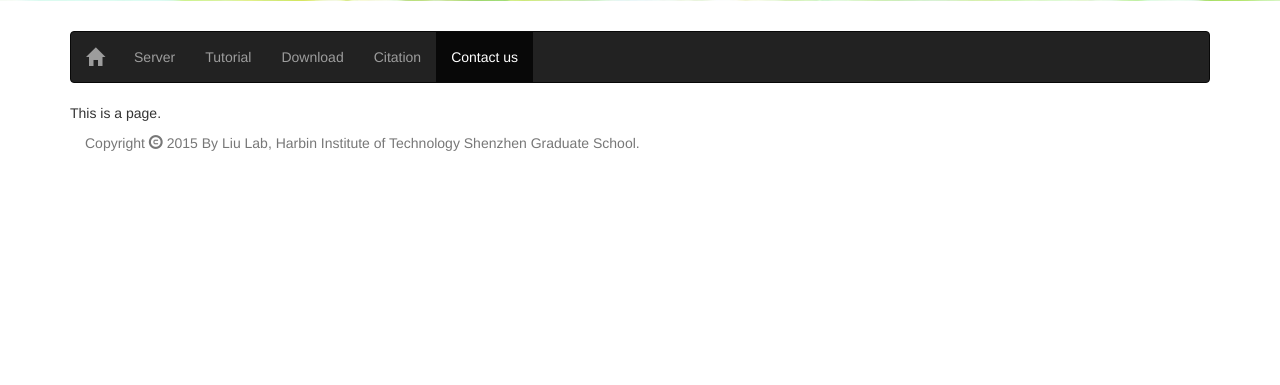
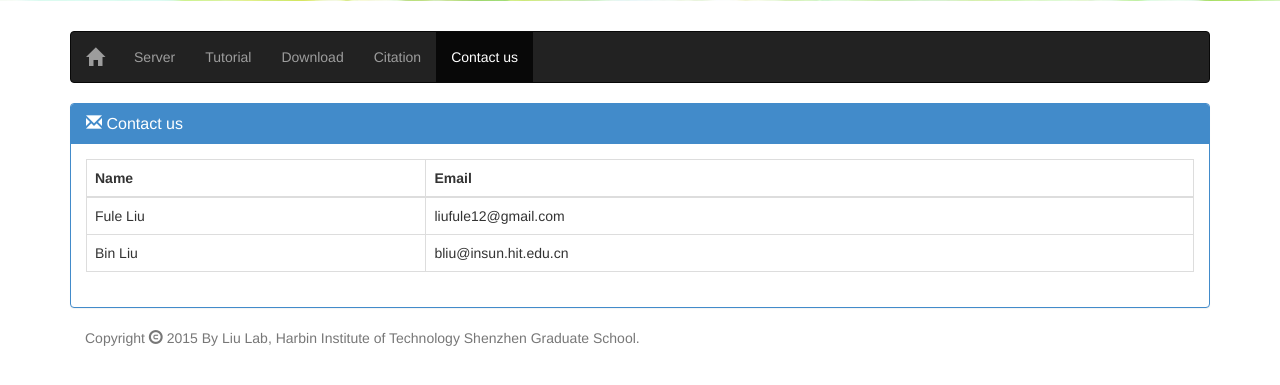
Before and after one commit to liufule12/repRNA_Web, a Flask app: page /contact/ in a window 1280 px wide. Shown: the part 239-624 px from the top of the page. Run offline with Flask 2, Linux system fonts and the light colour scheme; some libraries are stand-ins or nearby versions.

Commit message:
add contact

```diff
--- a/webserver/templates/contact.html
+++ b/webserver/templates/contact.html
@@ -14,5 +14,32 @@
 
 
 {% block content %}
-    <p>This is a page.</p>
+    <div class="panel panel-primary">
+        <div class="panel-heading">
+            <h4 class="panel-title">
+                <span class="glyphicon glyphicon-envelope"></span> Contact us
+            </h4>
+        </div>
+
+        <div class="panel-body">
+            <table class="table table-bordered ">
+                <thead>
+                    <tr>
+                        <th>Name</th>
+                        <th>Email</th>
+                    </tr>
+                </thead>
+                <tbody>
+                    <tr>
+                        <td>Fule Liu</td>
+                        <td>liufule12@gmail.com</td>
+                    </tr>
+                    <tr>
+                        <td>Bin Liu</td>
+                        <td>bliu@insun.hit.edu.cn</td>
+                    </tr>
+                </tbody>
+            </table>
+        </div>
+    </div>
 {% endblock %}
```
